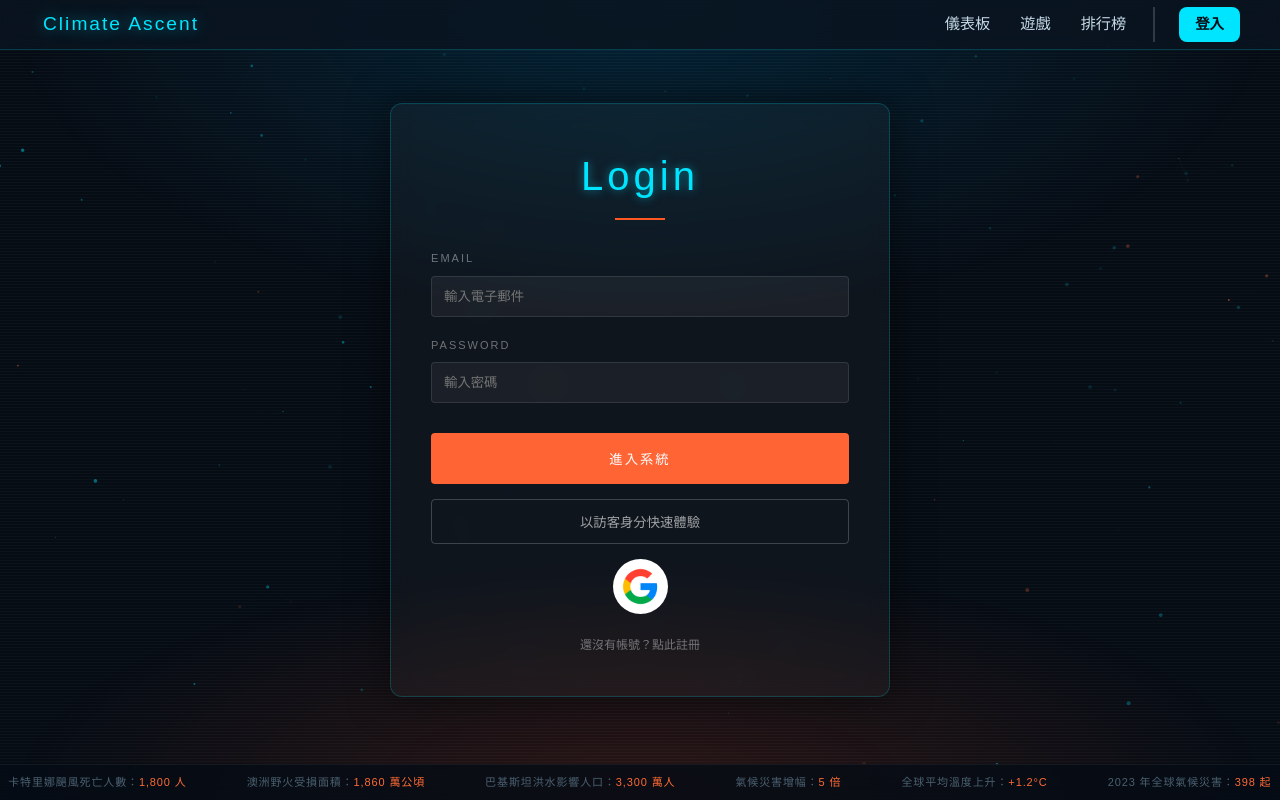
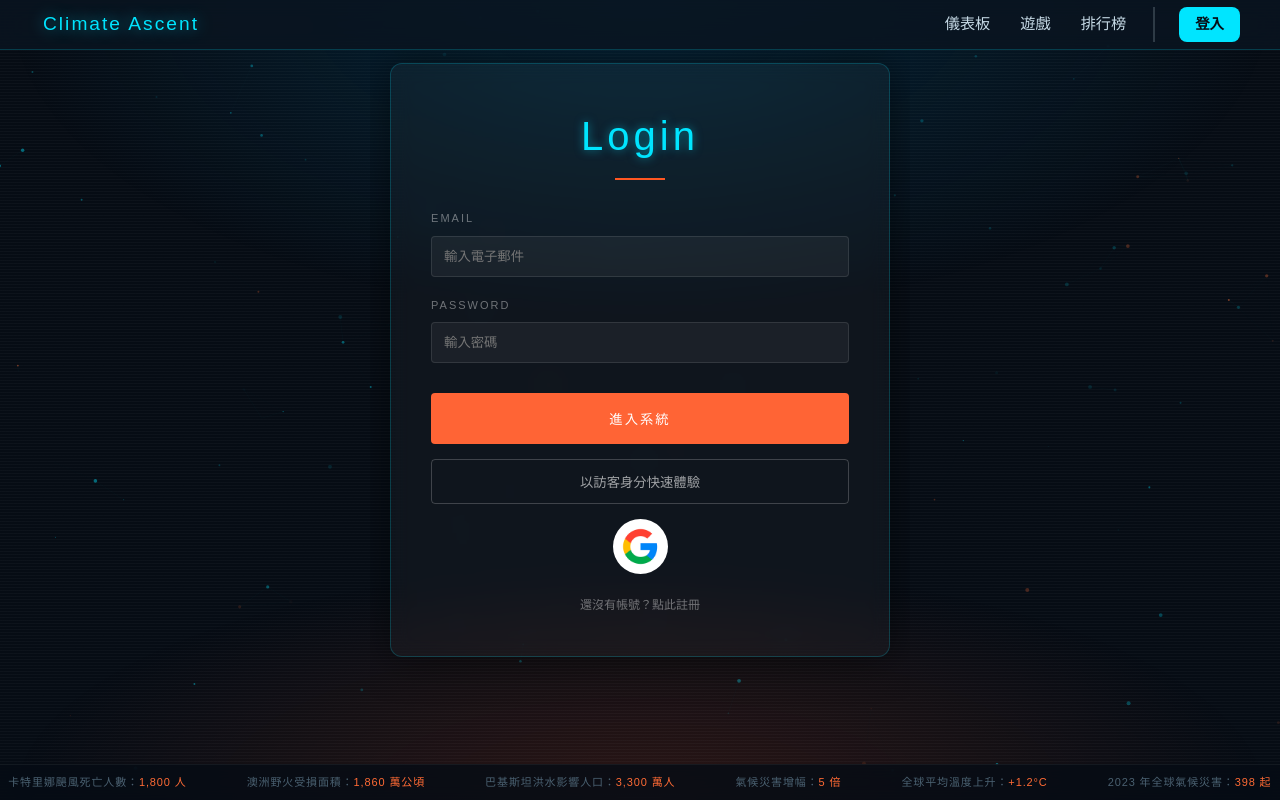
Before and after one commit to yichen-bear/extreme_weather, a Vue app in the folder frontend/: page /loginview in a window 1280 px wide. Built offline with nearby package versions, Linux system fonts and the light colour scheme.

Commit message:
style change

```diff
--- a/frontend/src/router/index.js
+++ b/frontend/src/router/index.js
@@ -4,13 +4,14 @@ import Dashboard from '../views/Dashboard.vue'
 import GameHome from '../views/GameHome.vue'
 import LoginView from '../views/LoginView.vue'
 import Leaderboard from '../views/Leaderboard.vue'
+import Game from '../views/Game.vue'
 
 const routes = [
   { path: '/', component: Home },
   { path: '/dashboard', component: Dashboard },
   { path: '/gamehome', component: GameHome },
   { path: '/loginview', component: LoginView },
-  { path: '/play', component: { template: '<div>遊戲畫面開發中...</div>' } },
+  { path: '/play', component: Game },
   { path: '/map', component: { template: '<div>地圖畫面開發中...</div>' } },
   { path: '/leaderboard', component: Leaderboard },
 ]
--- a/frontend/src/views/GameHome.vue
+++ b/frontend/src/views/GameHome.vue
@@ -167,6 +167,8 @@ onMounted(() => {
   color: #fff;
   animation: fadeIn 1s ease-out;
   padding-top: 50px;
+  scrollbar-width: none;
+  -ms-overflow-style: none;
 }
 
 /* ===== HEADER ===== */
@@ -402,7 +404,7 @@ onMounted(() => {
     0 20px 60px rgba(0, 0, 0, 0.6);
 }
 .start-btn:hover {
-  transform: scale(1.08);
+  transform: scale(1.07);
   box-shadow:
     0 0 0 1px rgba(255, 87, 34, 0.6),
     0 0 80px rgba(255, 87, 34, 0.5),
--- a/frontend/src/views/LoginView.vue
+++ b/frontend/src/views/LoginView.vue
@@ -147,15 +147,27 @@ onMounted(() => {
 
 <style scoped>
 .auth-overlay {
-  min-height: 100vh;
+  padding-top: 100px;
+  height: calc(100vh - 36px);
   display: flex;
-  align-items: center;
+  align-items: flex-start;
   justify-content: center;
   background: transparent;
   color: #fff;
+  overflow-y: auto;
+  padding: 45px 20px;
+  box-sizing: border-box;
+
+  scrollbar-width: none;
+  -ms-overflow-style: none;
+}
+
+.auth-overlay::-webkit-scrollbar {
+  display: none;
 }
 
 .auth-card {
+  margin: 0 auto;
   width: 100%;
   max-width: 600px;
   padding: 40px;
```
